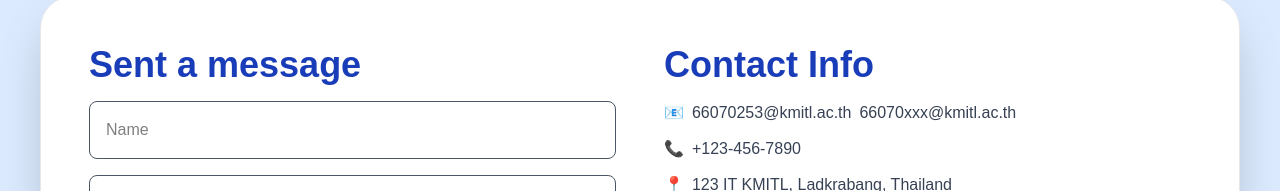
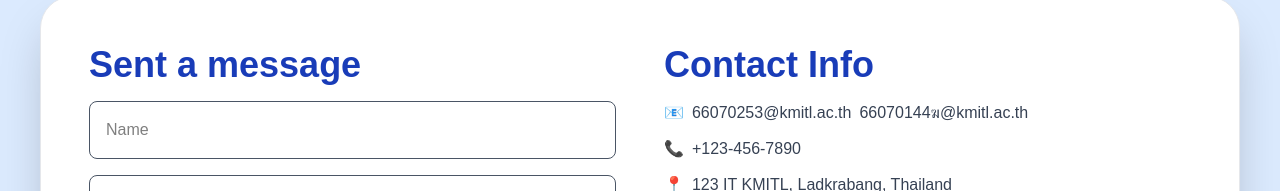
Before and after one commit to tonnam250/TrackMe, a Next.js app in the folder track-me/: page /contact in a window 1280 px wide. Shown: the part 220-411 px from the top of the page. Built offline with nearby package versions, Linux system fonts and the light colour scheme.

Commit message:
change email contact

```diff
--- a/track-me/app/contact/page.tsx
+++ b/track-me/app/contact/page.tsx
@@ -10,12 +10,16 @@ export default function Contact() {
   return (
     <div className="bg-blue-100 min-h-screen pt-15">
       <div className="min-h-screen p-10">
-                <h1 className="md:text-6xl font-extrabold text-blue-800 mb-14 drop-shadow-sm">Contact</h1>
+        <h1 className="md:text-6xl font-extrabold text-blue-800 mb-14 drop-shadow-sm">
+          Contact
+        </h1>
 
         <div className="bg-white p-12 rounded-[2rem] shadow-2xl border border-gray-200 w-full flex flex-col md:flex-row gap-12 min-h-[500px]">
           {/* Form */}
           <div className="flex-1">
-                        <h2 className="text-4xl font-semibold text-blue-800 mb-4">Sent a message</h2>
+            <h2 className="text-4xl font-semibold text-blue-800 mb-4">
+              Sent a message
+            </h2>
             <form onSubmit={handleSubmit} className="flex flex-col gap-4">
               <input
                 type="text"
@@ -46,12 +50,14 @@ export default function Contact() {
 
           {/* Contact Info */}
           <div className="flex-1">
-                        <h2 className="text-4xl font-semibold text-blue-800 mb-4">Contact Info</h2>
+            <h2 className="text-4xl font-semibold text-blue-800 mb-4">
+              Contact Info
+            </h2>
             <ul className="space-y-3 text-gray-700 mb-6">
               <li className="flex items-center gap-2">
                 <span>📧</span>
                 <span>66070253@kmitl.ac.th</span>
-                                <span>66070xxx@kmitl.ac.th</span>
+                <span>66070144ฆ@kmitl.ac.th</span>
               </li>
               <li className="flex items-center gap-2">
                 <span>📞</span>
```
Lines whose indentation alone changed are shown as unchanged.
